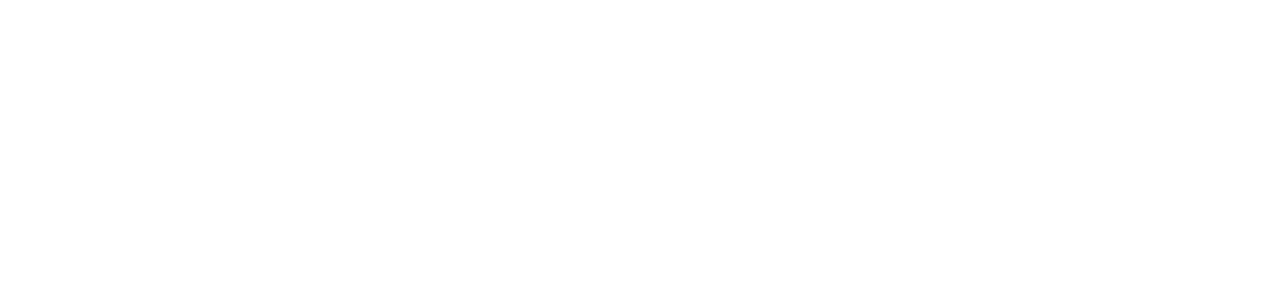
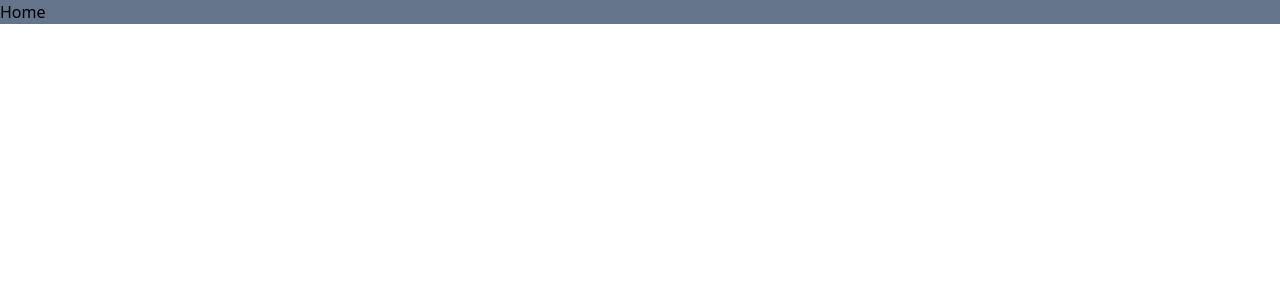
Before and after one commit to vrdperera/booking-app, a React (Create React App) app: page / in a window 1280 px wide. Shown: the top 300 px of the page. Built offline with nearby package versions, Linux system fonts and the light colour scheme.

Commit message:
add main routes and setup the project

```diff
--- a/src/App.js
+++ b/src/App.js
@@ -1,5 +1,16 @@
-function App() {
-  return <div className="App"></div>;
+import { Routes, Route } from 'react-router-dom';
+import Home from './pages/home';
+import Hotel from './pages/hotel';
+import Hotels from './pages/hotels';
+
+export default function App() {
+  return (
+    <div className="App container m-auto bg-slate-500">
+      <Routes>
+        <Route path="/" element={<Home />} />
+        <Route path="/hotels" element={<Hotels />} />
+        <Route path="/hotels/:id" element={<Hotel />} />
+      </Routes>
+    </div>
+  );
 }
-
-export default App;
--- a/src/index.js
+++ b/src/index.js
@@ -1,10 +1,15 @@
 import React from 'react';
 import ReactDOM from 'react-dom/client';
 import App from './App';
+import './index.css';
+
+import { BrowserRouter } from 'react-router-dom';
 
 const root = ReactDOM.createRoot(document.getElementById('root'));
 root.render(
   <React.StrictMode>
-    <App />
+    <BrowserRouter>
+      <App />
+    </BrowserRouter>
   </React.StrictMode>
 );
--- /dev/null
+++ b/src/pages/home/index.jsx
@@ -0,0 +1,3 @@
+export default function Home() {
+  return <div>Home</div>;
+}
--- /dev/null
+++ b/src/pages/hotel/index.jsx
@@ -0,0 +1,3 @@
+export default function Hotel() {
+  return <div>Hotel</div>;
+}
--- /dev/null
+++ b/src/pages/hotels/index.jsx
@@ -0,0 +1,3 @@
+export default function Hotels() {
+  return <div>Index</div>;
+}
```
